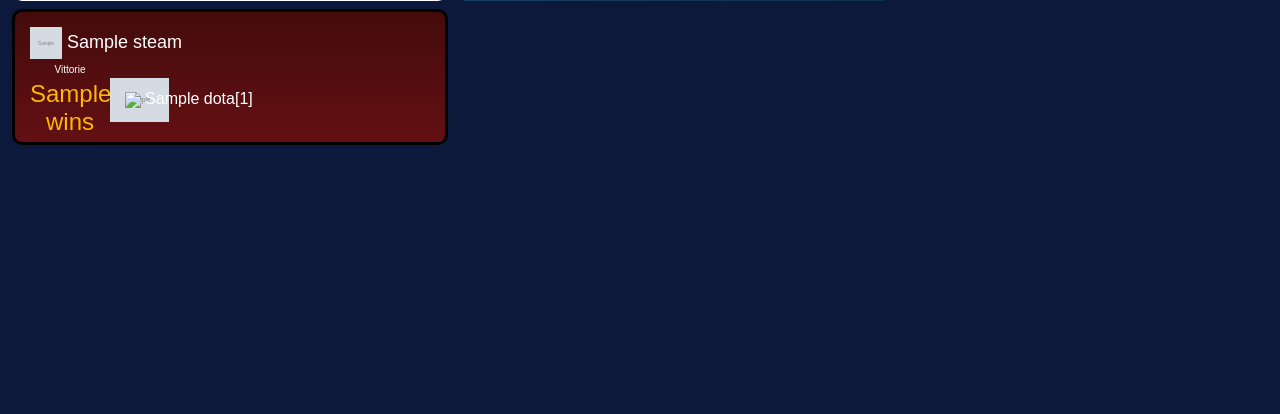
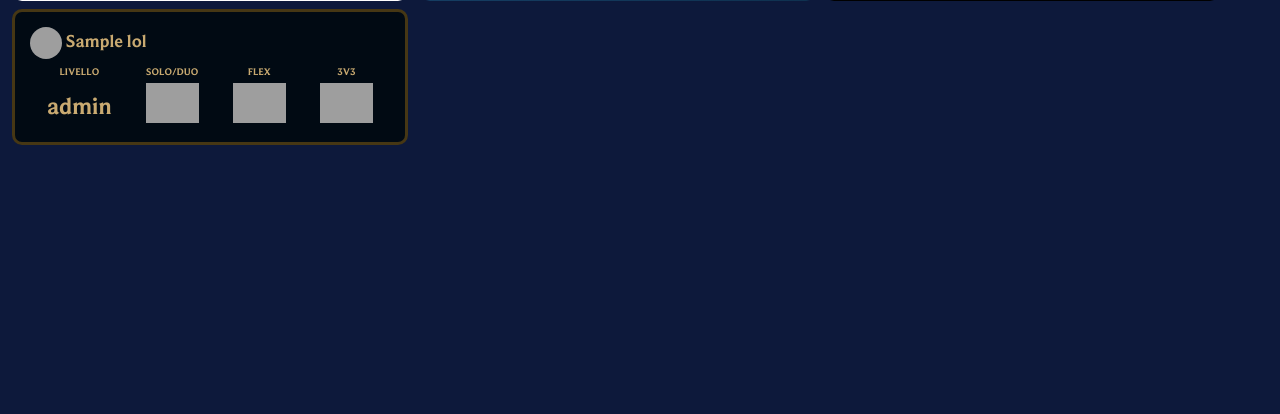
Before and after one commit to Steffo99/royalnet-5, a Flask app: template templates/profile.html in a window 1280 px wide. Shown: the part 219-633 px from the top of the page. Run offline with Flask 2, Linux system fonts and the light colour scheme; the template is opened without the code that fills it: most values are stand-ins (such as "Sample title", 1, 10 or a date in 2020); grey boxes marked "Sample" are stand-in pictures; style sheets or scripts are compiled from the project's sources; parts of the project's set-up code (start-up, migrations or seed data) failed here and were passed over; some libraries are stand-ins or nearby versions; grey boxes are pictures that could not be loaded.

Commit message:
Add lol mini, more stuff

```diff
--- a/static/nryg.less
+++ b/static/nryg.less
@@ -43,7 +43,7 @@ input[type="text"], input[type="password"] {
 
 .game-grid {
     display: grid;
-    width: 400px;
+    width: 360px;
     height: 100px;
     border-radius: 10px;
     margin: 4px;
@@ -202,7 +202,7 @@ input[type="text"], input[type="password"] {
     padding: 15px;
     border: 3px solid #000000;
     grid-row-gap: 5px;
-    grid-template-columns: 20% 80%;
+    grid-template-columns: 25% 75%;
     background-image: linear-gradient(to bottom, #440b0b, #631013);
     color: #ffffff;
 
@@ -270,3 +270,63 @@ input[type="text"], input[type="password"] {
         }
     }
 }
+
+.lol {
+    font-family: "BeaufortLoL", "Times New Roman", serif;
+    padding: 15px;
+    color: #c9aa71;
+    border: 3px solid #463714;
+    background-color: #010a13;
+    grid-row-gap: 5px;
+
+    .player {
+        grid-row: 1;
+        grid-column-start: 1;
+        grid-column-end: 4;
+        font-size: large;
+
+        a {
+            text-decoration: none;
+        }
+
+        .player-image {
+            width: 32px;
+            height: 32px;
+            vertical-align: middle;
+            border-radius: 16px;
+        }
+    }
+
+    .level {
+        grid-column: 1;
+        font-size: x-large;
+    }
+
+    .soloq {
+        grid-column: 2;
+    }
+
+    .flexq {
+        grid-column: 3;
+    }
+
+    .twtrq {
+        grid-column: 4;
+    }
+
+    .title {
+        grid-row: 2;
+        font-size: x-small;
+        text-align: center;
+    }
+
+    .value {
+        grid-row: 3;
+        text-align: center;
+        margin: auto;
+    }
+
+    .rank {
+        height: 40px;
+    }
+}
--- a/templates/base.html
+++ b/templates/base.html
@@ -2,6 +2,7 @@
 <html lang="it">
     <head>
         <meta charset="UTF-8">
+        <meta name="viewport" content="width=device-width">
         <title>{% block pagetitle %}{% endblock %} - Royal Games</title>
         {% block prehead %}{% endblock %}
         <link href="{{ url_for('static', filename='nryg.less') }}" rel="stylesheet/less" type="text/css">
--- /dev/null
+++ b/templates/minis/lol.html
@@ -0,0 +1,50 @@
+<style>
+    @font-face {
+        font-family: "BeaufortLoL";
+        src: url("{{ url_for('static', filename='beaufortlol.woff') }}") format('woff');
+    }
+</style>
+<div class="game-panel">
+    <div class="game-grid lol">
+        <div class="player">
+            <img src="http://avatar.leagueoflegends.com/EUW1/{{ lol.summoner_name }}.png" class="player-image">
+            <span class="player-name">{{ lol.summoner_name }}</span>
+        </div>
+        <div class="title level">
+            LIVELLO
+        </div>
+        <div class="value level">
+            <span>{{ lol.level }}</span>
+        </div>
+        <div class="title soloq">
+            SOLO/DUO
+        </div>
+        <div class="value soloq">
+            {% if lol.solo_division is none %}
+                <img src="{{ url_for('static', filename='lol-rank-icons/provisional.png') }}" title="Non classificato" class="rank">
+            {% else %}
+                <img src="{{ url_for('static', filename='lol-rank-icons/' + lol.solo_division.name|lower + "_" + lol.solo_rank.name|lower + ".png") }}" class="rank" title="{{ lol.solo_division.name|capitalize }} {{ lol.solo_rank.name }}">
+            {% endif %}
+        </div>
+        <div class="title flexq">
+            FLEX
+        </div>
+        <div class="value flexq">
+            {% if lol.flex_division is none %}
+                <img src="{{ url_for('static', filename='lol-rank-icons/provisional.png') }}" title="Non classificato" class="rank">
+            {% else %}
+                <img src="{{ url_for('static', filename='lol-rank-icons/' + lol.flex_division.name|lower + "_" + lol.flex_rank.name|lower + ".png") }}" class="rank" title="{{ lol.flex_division.name|capitalize }} {{ lol.flex_rank.name }}">
+            {% endif %}
+        </div>
+        <div class="title twtrq">
+            3V3
+        </div>
+        <div class="value twtrq">
+            {% if lol.twtr_division is none %}
+                <img src="{{ url_for('static', filename='lol-rank-icons/provisional.png') }}" title="Non classificato" class="rank">
+            {% else %}
+                <img src="{{ url_for('static', filename='lol-rank-icons/' + lol.twtr_division.name|lower + "_" + lol.twtr_rank.name|lower + ".png") }}" class="rank" title="{{ lol.twtr_division.name|capitalize }} {{ lol.twtr_rank.name }}">
+            {% endif %}
+        </div>
+    </div>
+</div>
--- a/templates/minis/rl.html
+++ b/templates/minis/rl.html
@@ -1,3 +1,6 @@
+<style>
+    @import url('https://fonts.googleapis.com/css?family=Exo+2');
+</style>
 <div class="game-panel">
     <div class="game-grid rl">
         <div class="player">
--- a/templates/profile.html
+++ b/templates/profile.html
@@ -17,4 +17,7 @@
     {% if dota %}
         {% include "minis/dota.html" %}
     {% endif %}
+    {% if lol %}
+        {% include "minis/lol.html" %}
+    {% endif %}
 {% endblock %}
--- a/webserver.py
+++ b/webserver.py
@@ -35,7 +35,9 @@ def page_profile(name: str):
     osu = db_session.query(db.Osu).filter_by(royal=user).one_or_none()
     rl = db_session.query(db.RocketLeague).join(db.Steam).filter_by(royal=user).one_or_none()
     dota = db_session.query(db.Dota).join(db.Steam).filter_by(royal=user).one_or_none()
-    return render_template("profile.html", royal=user, osu=osu, rl=rl, dota=dota)
+    lol = db_session.query(db.LeagueOfLegends).filter_by(royal=user).one_or_none()
+    db_session.close()
+    return render_template("profile.html", royal=user, osu=osu, rl=rl, dota=dota, lol=lol)
 
 
 @app.route("/login")
```
Also changed, not shown: telegrambot.py (+13 -0 lines), static/beaufortlol.woff (added).
